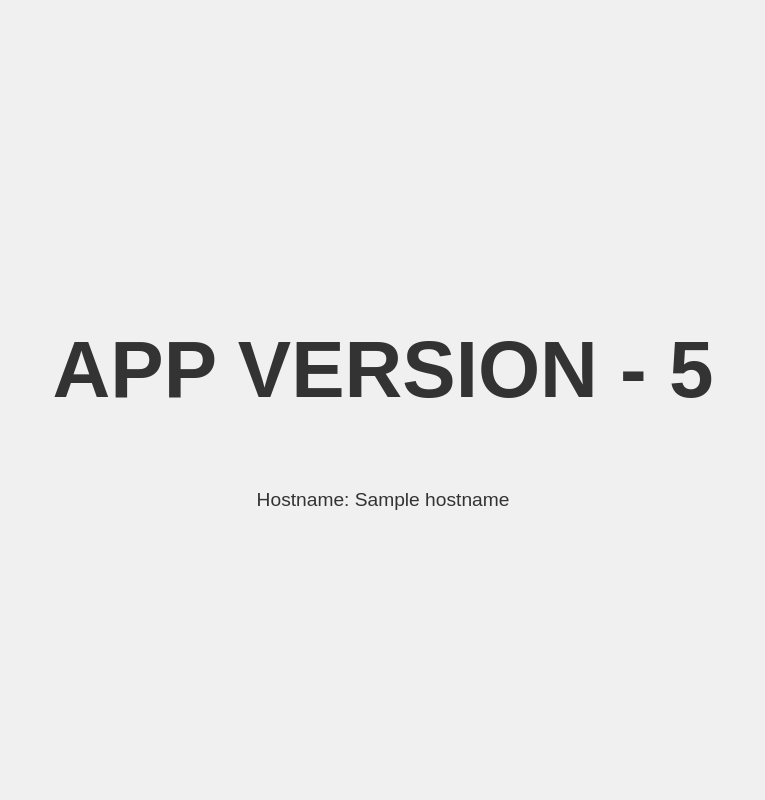
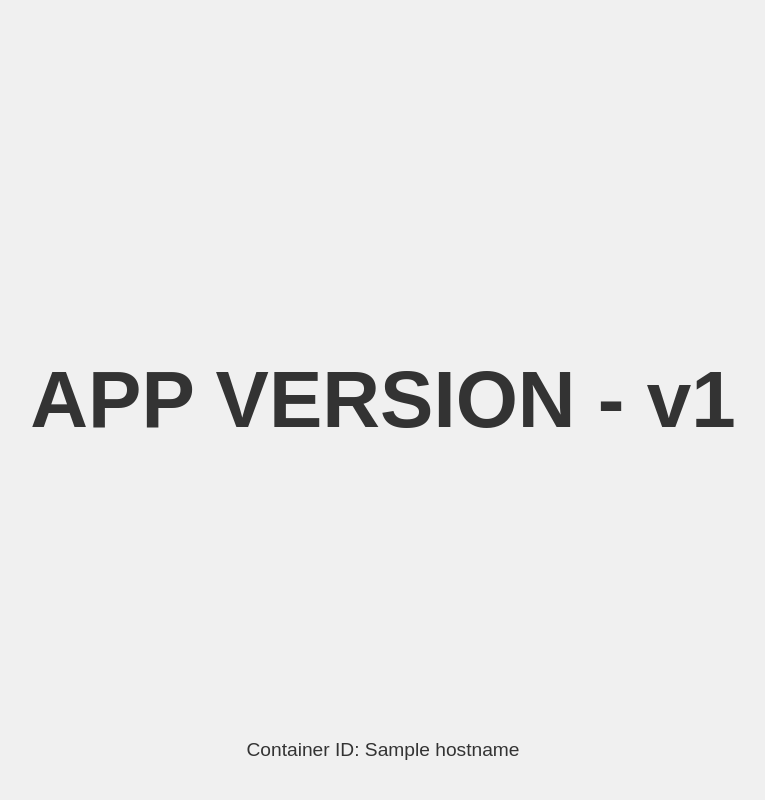
Before and after one commit to thiha1010/python-app, a Flask app: template templates/index.html in a window 1280 px wide. Shown: the whole page, without its empty margins (257-1022 px from the left). Run offline with Flask 3, Linux system fonts and the light colour scheme; the template is opened without the code that fills it: most values are stand-ins (such as "Sample title", 1, 10 or a date in 2020).

Commit message:
feat(python-app) change to app version 1 and hostname to container id

```diff
--- a/templates/index.html
+++ b/templates/index.html
@@ -15,18 +15,23 @@
             font-family: sans-serif;
             background-color: #f0f0f0;
             color: #333;
+            position: relative;
         }
         h1 {
             font-size: 5em;
             text-align: center;
         }
-        p {
+        .container-id {
+            position: absolute;
+            bottom: 20px;
             font-size: 1.2em;
+            text-align: center;
+            width: 100%;
         }
     </style>
 </head>
 <body>
-    <h1>APP VERSION - 5</h1>
-    <p>Hostname: {{ hostname }}</p>
+    <h1>APP VERSION - v1</h1>
+    <p class="container-id">Container ID: {{ hostname }}</p>
 </body>
 </html>
```
